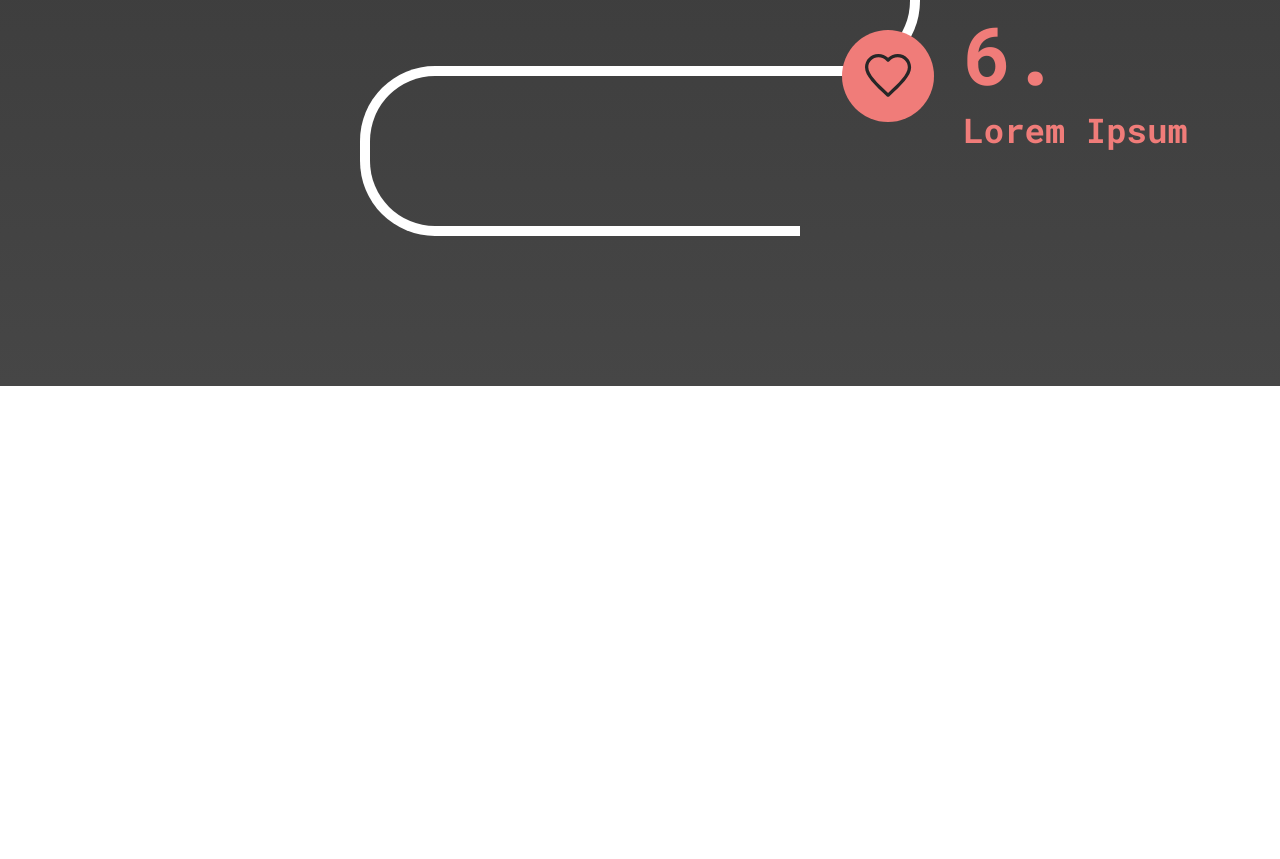
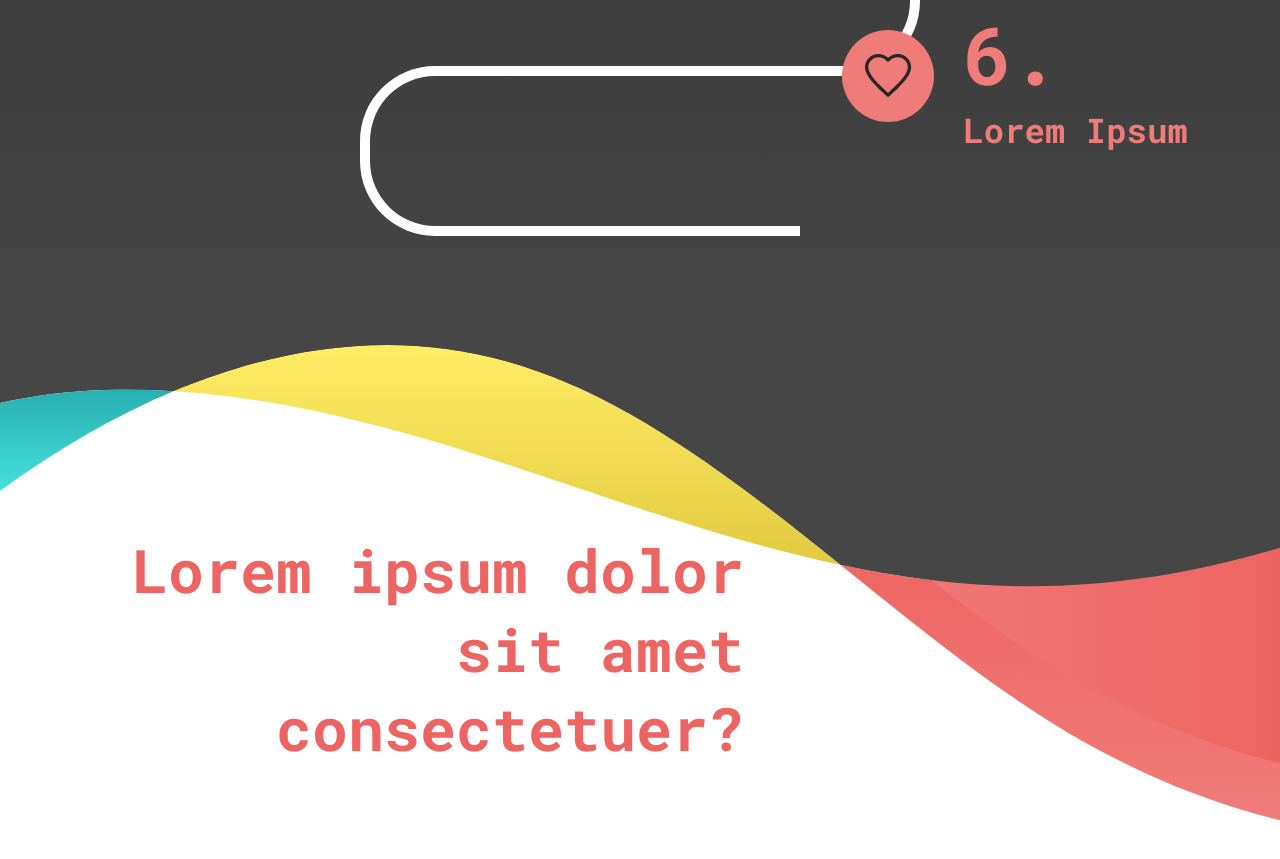
Before and after one commit to BenoitDuPayrat/logotel-demo, a React (Create React App) app: page / in a window 1280 px wide. Shown: the part 2936-3795 px from the top of the page. Before the commit the page ends 3509 px from the top, so only its background shows below. Built offline with nearby package versions, Linux system fonts and the light colour scheme.

Commit message:
Inserting the second slogan

```diff
--- a/src/App.js
+++ b/src/App.js
@@ -38,6 +38,10 @@ export default function App() {
                 <div className="slogan-1--text">Sed diam nonummy nibh euismod tincidunt?</div>
             </div>
             <Timeline />
+            <div className="slogan-2">
+                <img className="slogan-2--image" src={`${process.env.PUBLIC_URL}/onda-grigio-bianco.svg`} alt="Wave 2" />
+                <div className="slogan-2--text">Lorem ipsum dolor sit amet consectetuer?</div>
+            </div>
             <Tabs name="Tabs" />
             <Footer name="Footer" />
         </div>
--- a/src/style/App.css
+++ b/src/style/App.css
@@ -43,3 +43,28 @@
   text-align: end;
   color: #ed6562;
 }
+
+.slogan-2 {
+  position: relative;
+  display: flex;
+  width: 100%;
+  justify-content: flex-end;
+  align-items: center;
+  margin-top: -60px;
+}
+
+.slogan-2--image {
+  width: 100%;
+}
+
+.slogan-2--text {
+  position: absolute;
+  top: 65%;
+  left: 40px;
+  transform: translateY(-50%);
+  width: 55%;
+  font-size: 60px;
+  font-weight: 700;
+  text-align: end;
+  color: #ed6562;
+}
```
Also changed, not shown: public/onda-grigio-bianco.svg (added).
